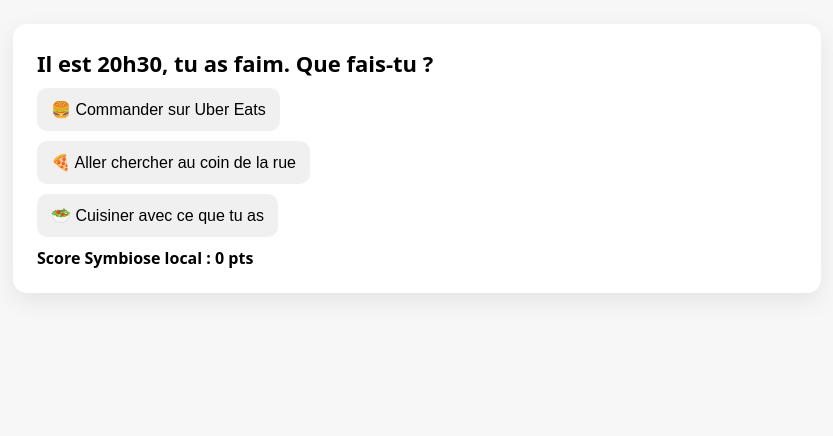
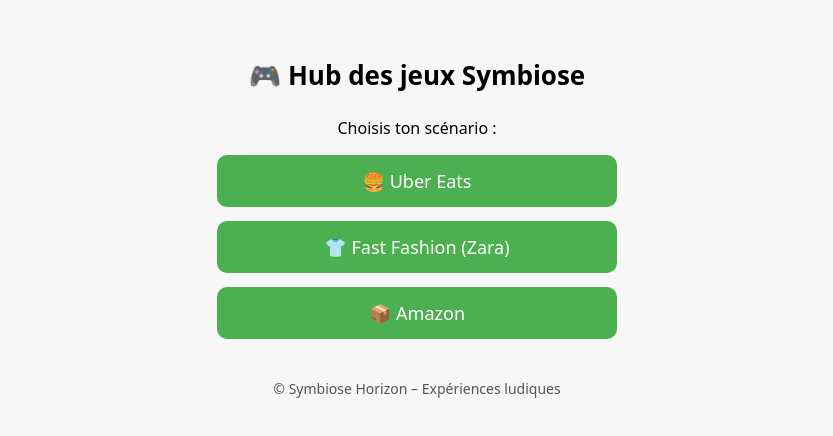
Before and after one commit to Lucho405/ubereats-game, a plain HTML site: page index.html in a window 1280 px wide. Shown: the whole page, without its empty margins (223-1056 px from the left). Drawn offline with Linux system fonts and the light colour scheme.

Commit message:
Update index.html

```diff
--- a/index.html
+++ b/index.html
@@ -3,52 +3,26 @@
 <head>
   <meta charset="utf-8">
   <meta name="viewport" content="width=device-width,initial-scale=1">
-  <title>Jeu Uber Eats</title>
+  <title>Hub des jeux Symbiose</title>
   <style>
-    body { font-family: system-ui, Arial, sans-serif; background:#f7f7f7; margin:0; padding:24px; }
-    .card { max-width: 760px; margin: 0 auto; background:#fff; border-radius:14px; padding:24px; box-shadow:0 8px 24px rgba(0,0,0,.08); }
-    h1 { font-size:22px; margin:0 0 8px; }
-    p { margin: 0 0 14px; line-height:1.5; }
-    .choice { display:block; margin:10px 0; padding:12px 14px; border-radius:10px; background:#f0f0f0; border:0; cursor:pointer; font-size:16px; }
-    .choice:hover { background:#e6e6e6; }
-    .result { margin-top:14px; padding:12px 14px; border-radius:10px; background:#f7faff; }
-    .score  { margin-top:10px; font-weight:600; }
+    body { font-family: system-ui, Arial, sans-serif; background:#f7f7f7; margin:0; padding:40px; text-align:center; }
+    h1 { font-size:26px; margin-bottom:24px; }
+    .menu { display:flex; flex-direction:column; gap:14px; max-width:400px; margin:auto; }
+    a { display:block; padding:14px; border-radius:10px; text-decoration:none; font-size:18px; background:#4CAF50; color:white; transition:.2s; }
+    a:hover { background:#45a049; }
+    footer { margin-top:40px; font-size:14px; color:#555; }
   </style>
 </head>
 <body>
-  <div class="card">
-    <h1>Il est 20h30, tu as faim. Que fais-tu ?</h1>
-    <button class="choice" data-choice="1">🍔 Commander sur Uber Eats</button>
-    <button class="choice" data-choice="2">🍕 Aller chercher au coin de la rue</button>
-    <button class="choice" data-choice="3">🥗 Cuisiner avec ce que tu as</button>
+  <h1>🎮 Hub des jeux Symbiose</h1>
+  <p>Choisis ton scénario :</p>
 
-    <div id="result" class="result" hidden></div>
-    <div id="score" class="score"></div>
+  <div class="menu">
+    <a href="uber.html">🍔 Uber Eats</a>
+    <a href="zara.html">👕 Fast Fashion (Zara)</a>
+    <a href="amazon.html">📦 Amazon</a>
   </div>
 
-  <script>
-    // Petit score stocké localement pour tester
-    const LS_KEY = 'symbiose_points';
-    const getPts = () => Number(localStorage.getItem(LS_KEY) || 0);
-    const setPts = v => localStorage.setItem(LS_KEY, String(v));
-
-    const result = document.getElementById('result');
-    const score  = document.getElementById('score');
-    score.textContent = `Score Symbiose local : ${getPts()} pts`;
-
-    function play(choice){
-      let txt = "", delta = 0;
-      if (choice === 1) { txt = "🚴 Le livreur gagne ~2,80 €. Compte possiblement loué 150 €/mois. Tu es complice… ou joueur ?"; delta = 0; }
-      if (choice === 2) { txt = "🏃 Tu vas chercher toi-même → +20 pts Liberté active."; delta = 20; }
-      if (choice === 3) { txt = "🥦 Tu cuisines → +50 pts Symbiose."; delta = 50; }
-      const total = getPts() + delta; setPts(total);
-      result.hidden = false; result.textContent = txt;
-      score.textContent = `Score Symbiose local : ${total} pts`;
-    }
-
-    document.querySelectorAll('.choice').forEach(btn=>{
-      btn.addEventListener('click', ()=> play(Number(btn.dataset.choice)));
-    });
-  </script>
+  <footer>© Symbiose Horizon – Expériences ludiques</footer>
 </body>
 </html>
```
